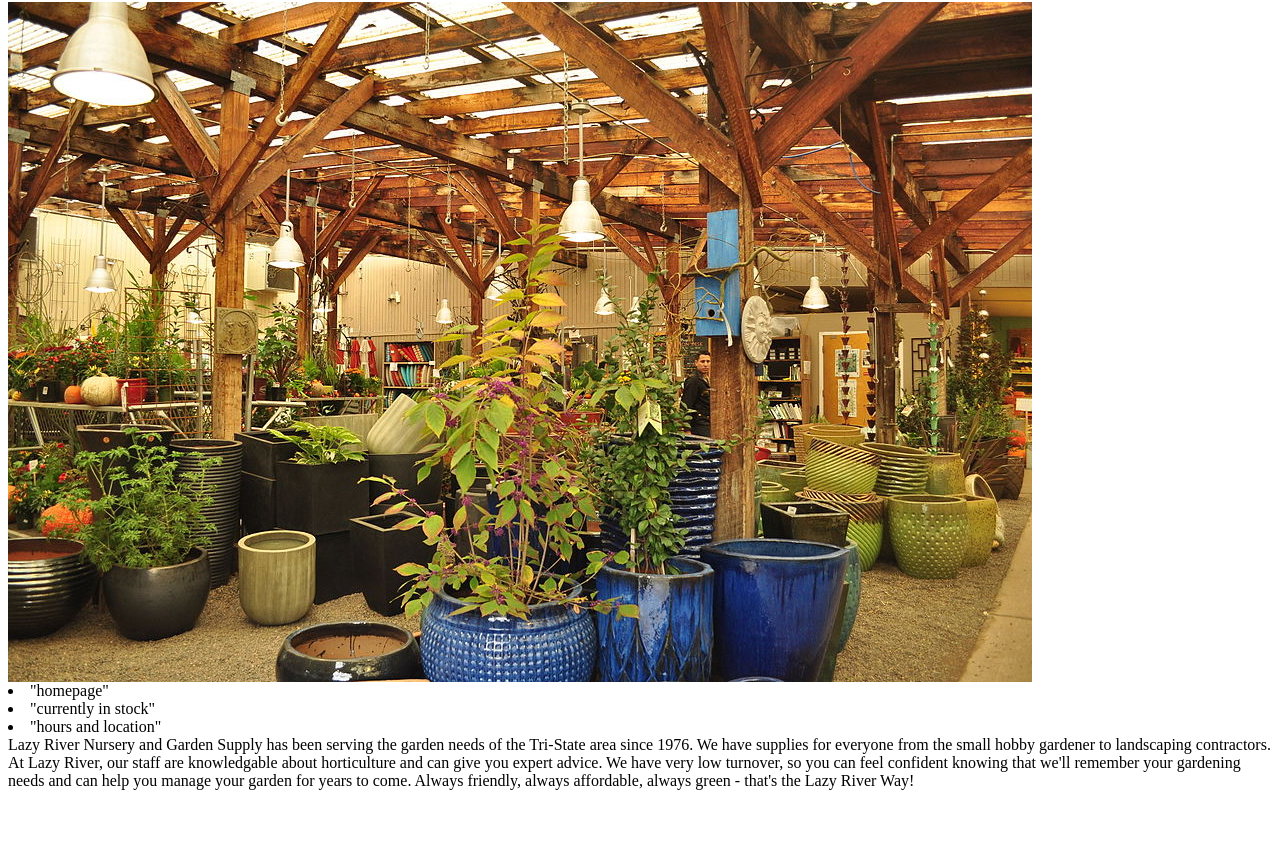
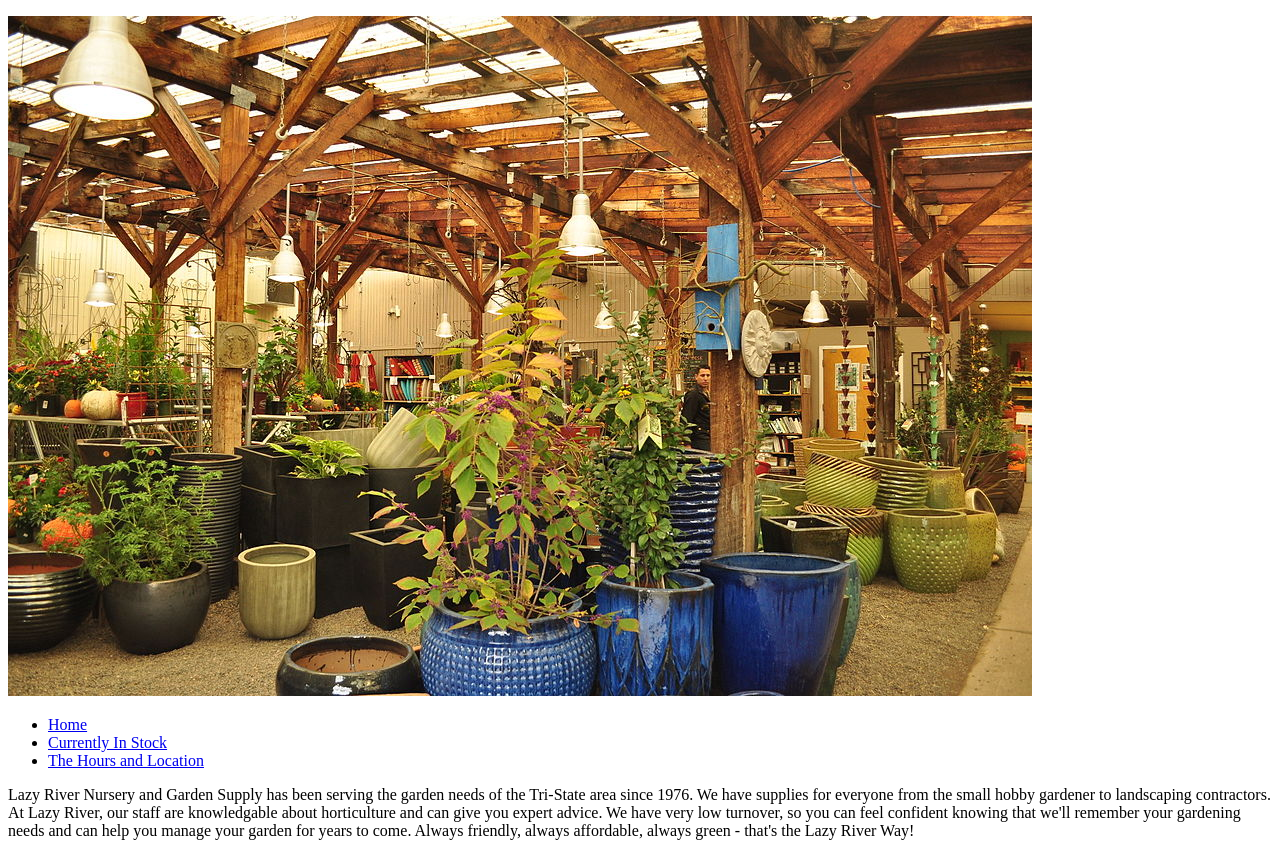
Before and after one commit to Momentum-Team-8/html--small-biz-website-smilewendy7, a plain HTML site: page index.html in a window 1280 px wide. Shown: the part 64-920 px from the top of the page. Before the commit the page ends 862 px from the top, so only its background shows below. Drawn offline with Linux system fonts and the light colour scheme; files whose address does not match are found by name.

Commit message:
add links to index.html navigation bars

```diff
--- a/index.html
+++ b/index.html
@@ -1,14 +1,39 @@
+<!DOCTYPE html>
+<html lang="en">
+<head>
+    <meta charset="UTF-8">
+    <meta http-equiv="X-UA-Compatible" content="IE=edge">
+    <meta name="viewport" content="width= ---- html , initial-scale=1.0">
+    <title>Document</title>
+</head>
 
-<h1>Lazy River Nursery and Garden Supply </h1>
-<img src= "/Users/wenxinzhang/momentum-assignments/html--small-biz-website-smilewendy7/starter_files/images/store-interior.jpg" />
-<br/>
+<body>
+<h1>Lazy River Nursery and Garden Supply</h1>
+<img src="starter_files/images/store-interior.jpg" />
+
+<br />
+
 <nav>
-    <li href= "file:///Users/wenxinzhang/momentum-assignments/html--small-biz-website-smilewendy7/index.html">"homepage"</li>
-    <li>"currently in stock"</li>
-    <li>"hours and location"</li>
+    <ul>
+        <li><a href="file:///Users/wenxinzhang/momentum-assignments/html--small-biz-website-smilewendy7/index.html">Home</a></li>
+        <li><a href="file:///Users/wenxinzhang/momentum-assignments/html--small-biz-website-smilewendy7/in-stock.html">Currently In Stock</a></li>
+        <li><a href="file:///Users/wenxinzhang/momentum-assignments/html--small-biz-website-smilewendy7/info.html">The Hours and Location </a></li>
+    </ul>
 </nav>
-<p1> Lazy River Nursery and Garden Supply has been serving the garden needs of the Tri-State area since 1976. We have supplies for everyone from the small hobby gardener to landscaping contractors.
-</p1>
-<br />
-<p2>At Lazy River, our staff are knowledgable about horticulture and can give you expert advice. We have very low turnover, so you can feel confident knowing that we'll remember your gardening needs and can help you manage your garden for years to come.</p2>
-<p3> Always friendly, always affordable, always green - that's the Lazy River Way! </p3>
+
+<p>
+  Lazy River Nursery and Garden Supply has been serving the garden needs of the
+  Tri-State area since 1976. We have supplies for everyone from the small hobby
+  gardener to landscaping contractors.
+
+  At Lazy River, our staff are knowledgable about horticulture and can give you
+  expert advice. We have very low turnover, so you can feel confident knowing
+  that we'll remember your gardening needs and can help you manage your garden
+  for years to come.</p2>
+
+  Always friendly, always affordable, always green - that's the Lazy River Way!
+</p>
+
+
+</body>
+</html>
```
